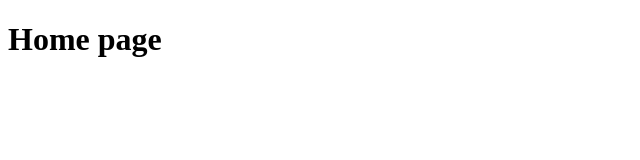
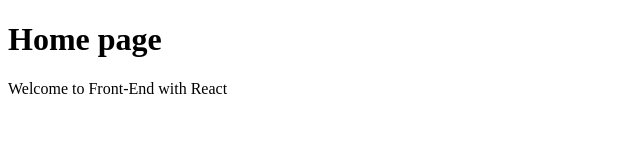
Before and after one commit to putaa1/First-App, a plain HTML site: page index.html in a window 1280 px wide. Shown: the whole page, without its empty margins (0-640 px from the left). Drawn offline with Linux system fonts and the light colour scheme.

Commit message:
Modified index.html and add new file srs.doc

```diff
--- a/index.html
+++ b/index.html
@@ -7,5 +7,6 @@
 </head>
 <body>
     <h1>Home page</h1>
+    <p>Welcome to Front-End with React</p>
 </body>
 </html>
```
Also changed, not shown: 1 other file.
